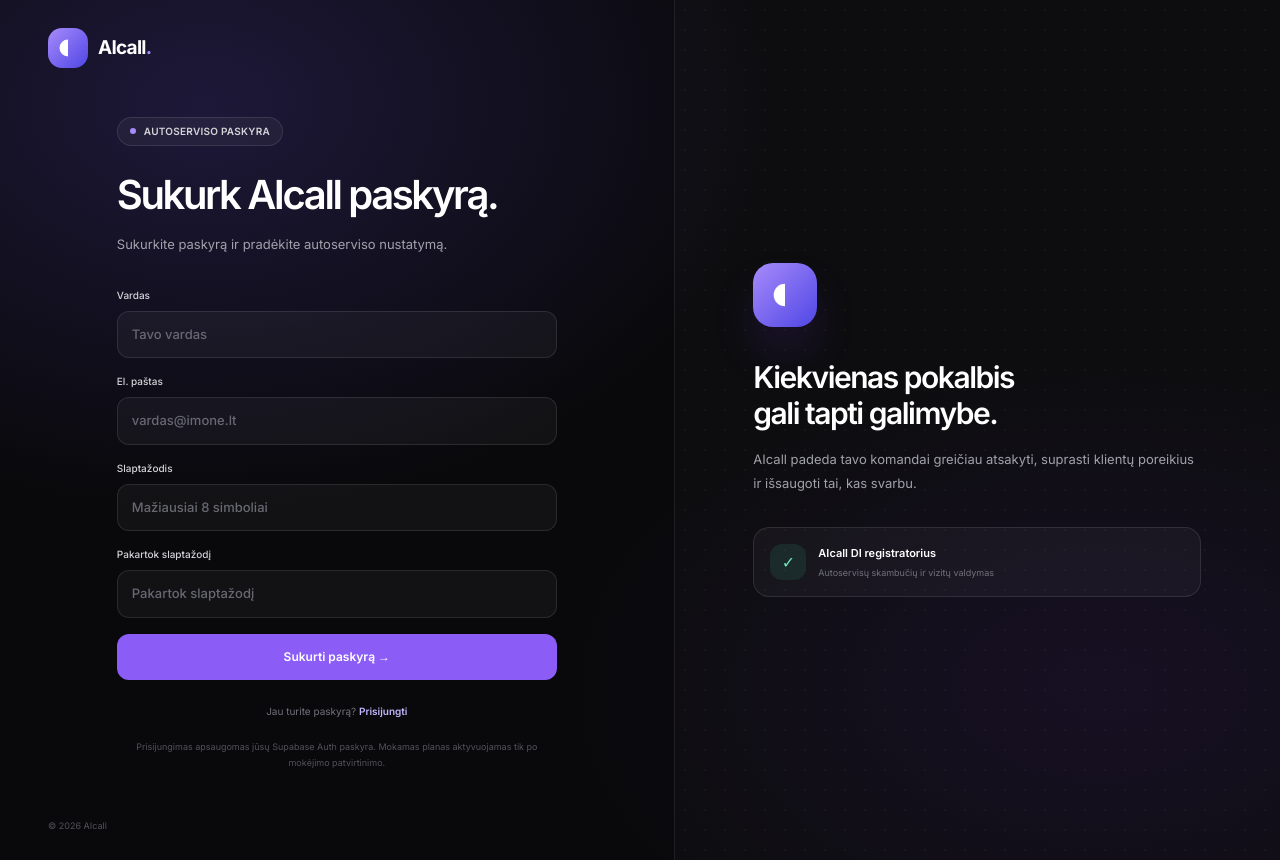
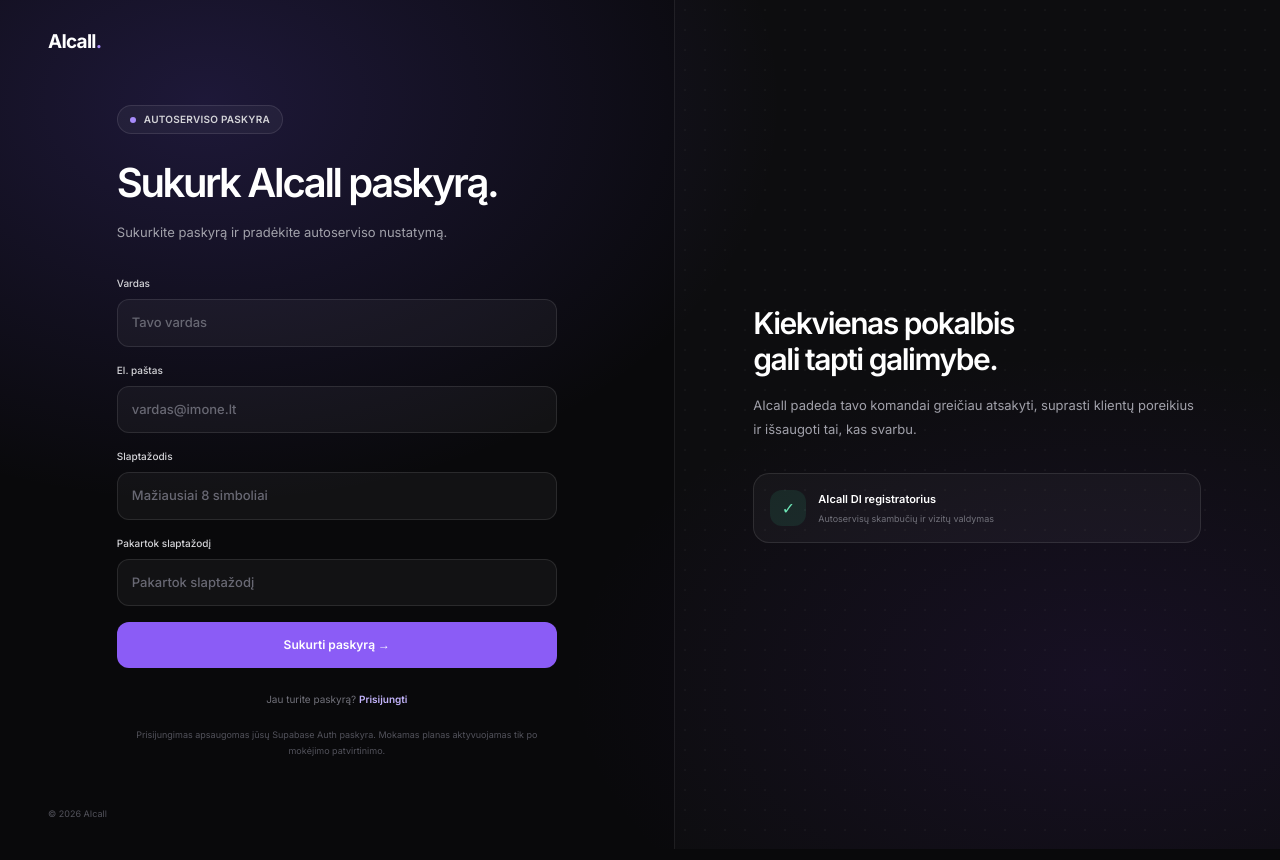
Before and after one commit to negustascook-star/chatcall, a website: page auth.html in a window 1280 px wide. Drawn offline with nearby package versions, Linux system fonts and the light colour scheme; no server answers.

Commit message:
Remove icon logo from login page

```diff
--- a/auth.html
+++ b/auth.html
@@ -16,7 +16,7 @@
 <body>
   <main class="glow relative grid min-h-screen overflow-hidden lg:grid-cols-[1fr_.9fr]">
     <section class="relative z-10 flex flex-col justify-between px-6 py-7 md:px-12">
-      <a href="./index.html" class="flex w-fit items-center gap-2.5 text-[19px] font-bold tracking-[-.04em]"><span class="grid h-10 w-10 place-items-center rounded-[14px] bg-gradient-to-br from-violet-400 to-indigo-600 text-white"><svg width="24" height="24" viewBox="0 0 24 24" aria-hidden="true"><path fill="currentColor" d="M12 3.5a8.5 8.5 0 1 0 0 17V3.5z"/></svg></span><span>AIcall<span class="text-violet-400">.</span></span></a>
+      <a href="./index.html" class="w-fit text-[19px] font-bold tracking-[-.04em]">AIcall<span class="text-violet-400">.</span></a>
       <div class="mx-auto w-full max-w-[440px] py-12">
         <span id="eyebrow" class="inline-flex items-center gap-2 rounded-full border border-white/10 bg-white/[.045] px-3 py-1.5 text-[10px] font-semibold tracking-wide text-zinc-300"><i class="h-1.5 w-1.5 rounded-full bg-violet-400"></i> AUTOSERVISO PASKYRA</span>
         <h1 id="heading" class="mt-6 text-[40px] font-semibold leading-tight tracking-[-.06em]">Sukurk AIcall paskyrą.</h1>
@@ -36,7 +36,7 @@
     </section>
     <aside class="relative hidden items-center justify-center border-l border-white/[.07] bg-white/[.015] p-12 lg:flex">
       <div class="dots absolute inset-0 opacity-20"></div>
-      <div class="relative max-w-md"><div class="grid h-16 w-16 place-items-center rounded-[20px] bg-gradient-to-br from-violet-400 to-indigo-600 text-white shadow-2xl shadow-violet-600/30"><svg width="32" height="32" viewBox="0 0 24 24" aria-hidden="true"><path fill="currentColor" d="M12 3.5a8.5 8.5 0 1 0 0 17V3.5z"/></svg></div><h2 class="mt-8 text-3xl font-semibold tracking-[-.05em]">Kiekvienas pokalbis<br />gali tapti galimybe.</h2><p class="mt-4 text-[13px] leading-6 text-zinc-400">AIcall padeda tavo komandai greičiau atsakyti, suprasti klientų poreikius ir išsaugoti tai, kas svarbu.</p><div class="mt-8 flex items-center gap-3 rounded-2xl border border-white/10 bg-white/[.035] p-4"><span class="grid h-9 w-9 place-items-center rounded-xl bg-emerald-400/10 text-emerald-300">✓</span><div><div class="text-[11px] font-semibold">AIcall DI registratorius</div><div class="mt-1 text-[9px] text-zinc-500">Autoservisų skambučių ir vizitų valdymas</div></div></div></div>
+      <div class="relative max-w-md"><h2 class="mt-0 text-3xl font-semibold tracking-[-.05em]">Kiekvienas pokalbis<br />gali tapti galimybe.</h2><p class="mt-4 text-[13px] leading-6 text-zinc-400">AIcall padeda tavo komandai greičiau atsakyti, suprasti klientų poreikius ir išsaugoti tai, kas svarbu.</p><div class="mt-8 flex items-center gap-3 rounded-2xl border border-white/10 bg-white/[.035] p-4"><span class="grid h-9 w-9 place-items-center rounded-xl bg-emerald-400/10 text-emerald-300">✓</span><div><div class="text-[11px] font-semibold">AIcall DI registratorius</div><div class="mt-1 text-[9px] text-zinc-500">Autoservisų skambučių ir vizitų valdymas</div></div></div></div>
     </aside>
   </main>
   <script src="https://cdn.jsdelivr.net/npm/@supabase/supabase-js@2"></script>
```
